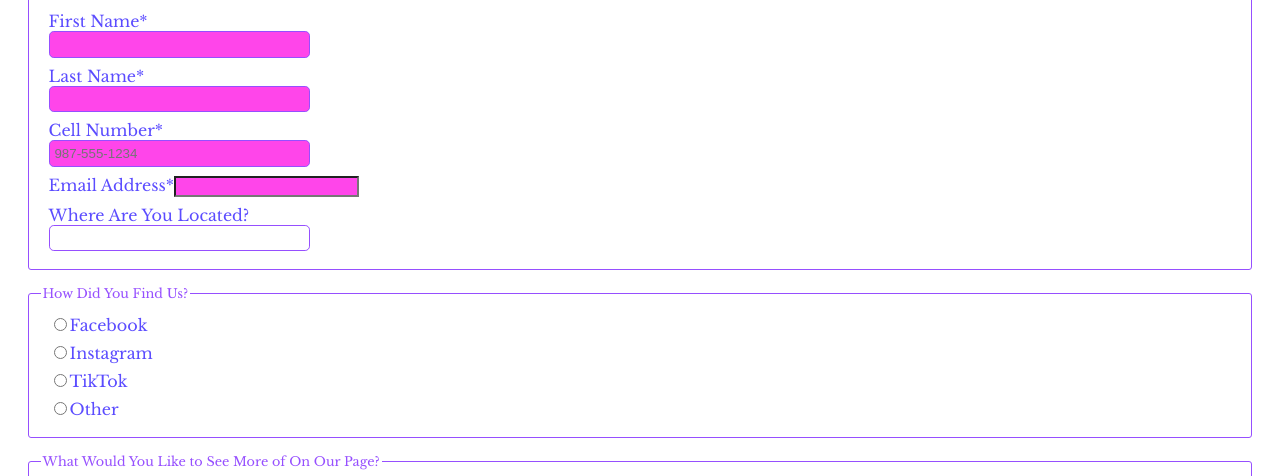
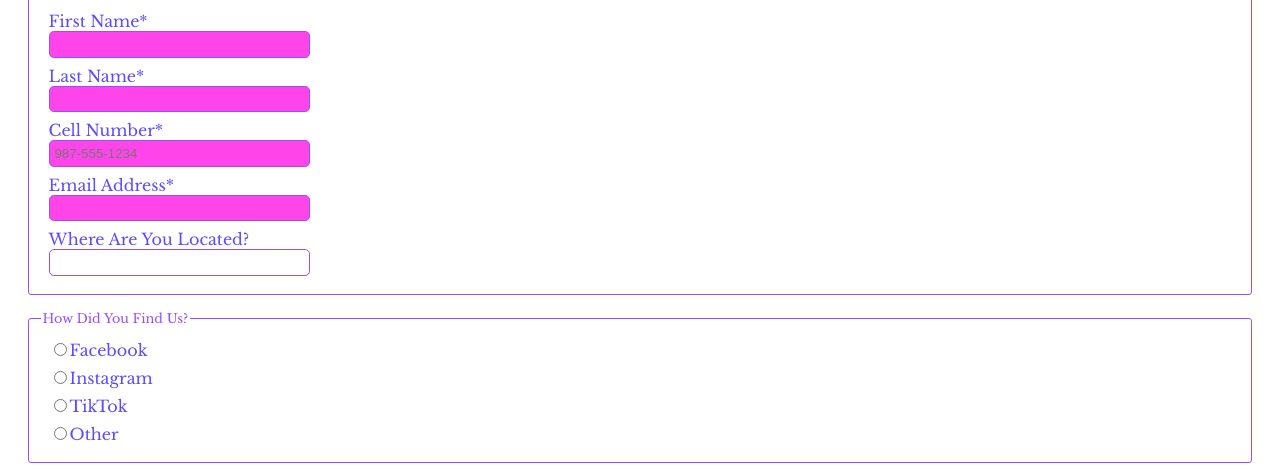
Before and after one commit to gesssea/dwdd1600, a plain HTML site: page 06form/contact.html in a window 1280 px wide. Shown: the part 257-733 px from the top of the page. Drawn offline with nearby package versions, Linux system fonts and the light colour scheme.

Commit message:
Made changes to selector

```diff
--- a/06form/festi.css
+++ b/06form/festi.css
@@ -149,13 +149,13 @@ div.gallery figcaption {
 .myForm label {
     margin: .5rem;
 }
-.myForm label, .myForm select, .myForm [type=text], .myForm [type=tel], .myForm textarea  {
+.myForm label, .myForm select, .myForm [type=text], .myForm [type=tel], .myForm [type=email], .myForm textarea {
     display: block;
     color: #5B4CFF;
 }
 
 
-.myForm [type=text], .myForm [type=tel], .myForm select, .myForm textarea {
+.myForm [type=text], .myForm [type=tel], .myForm select, .myForm [type=email], .myForm textarea {
     border: solid 1px #964fff;
     padding: .3rem;
     width: 250px;
```
